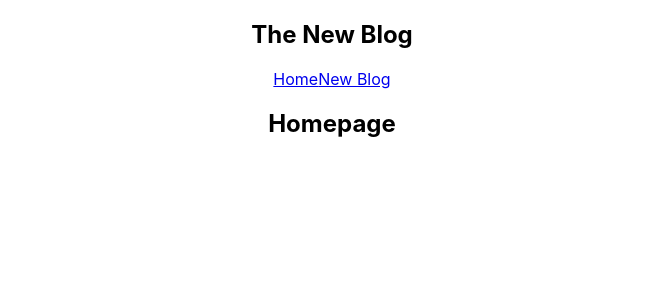
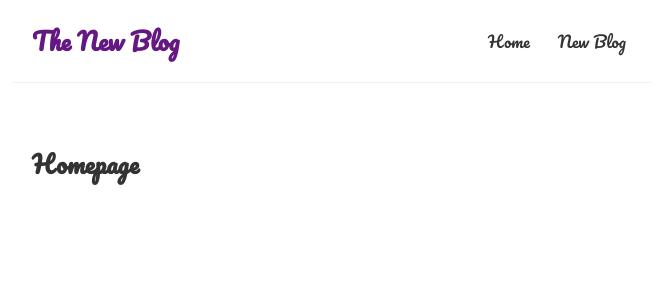
Before and after one commit to wagnergabe/react_blog, a React (Create React App) app in the folder blog/: page / in a window 1280 px wide. Shown: the top 300 px of the page, without its empty margins (308-965 px from the left). Built offline with nearby package versions, Linux system fonts and the light colour scheme.

Commit message:
add basic css

```diff
--- a/blog/src/App.css
+++ /dev/null
@@ -1,38 +0,0 @@
-.App {
-  text-align: center;
-}
-
-.App-logo {
-  height: 40vmin;
-  pointer-events: none;
-}
-
-@media (prefers-reduced-motion: no-preference) {
-  .App-logo {
-    animation: App-logo-spin infinite 20s linear;
-  }
-}
-
-.App-header {
-  background-color: #282c34;
-  min-height: 100vh;
-  display: flex;
-  flex-direction: column;
-  align-items: center;
-  justify-content: center;
-  font-size: calc(10px + 2vmin);
-  color: white;
-}
-
-.App-link {
-  color: #61dafb;
-}
-
-@keyframes App-logo-spin {
-  from {
-    transform: rotate(0deg);
-  }
-  to {
-    transform: rotate(360deg);
-  }
-}
--- a/blog/src/App.js
+++ b/blog/src/App.js
@@ -1,5 +1,3 @@
-
-import './App.css';
 import Navbar from './Navbar';
 import Home from './Home';
 
--- a/blog/src/index.css
+++ b/blog/src/index.css
@@ -1,13 +1,36 @@
-body {
+@import url('https://fonts.googleapis.com/css2?family=Pacifico&display=swap');
+
+/* base styles */
+* {
   margin: 0;
-  font-family: -apple-system, BlinkMacSystemFont, 'Segoe UI', 'Roboto', 'Oxygen',
-    'Ubuntu', 'Cantarell', 'Fira Sans', 'Droid Sans', 'Helvetica Neue',
-    sans-serif;
-  -webkit-font-smoothing: antialiased;
-  -moz-osx-font-smoothing: grayscale;
+  font-family: "Pacifico";
+  color: #333;
 }
-
-code {
-  font-family: source-code-pro, Menlo, Monaco, Consolas, 'Courier New',
-    monospace;
+.navbar {
+  padding: 20px;
+  display: flex;
+  align-items: center;
+  max-width: 600px;
+  margin: 0 auto;
+  border-bottom: 1px solid #f2f2f2;
 }
+.navbar h1 {
+  color: #641882;
+  /*Gengar Purple <3*/
+}
+.navbar .links {
+  margin-left: auto;
+}
+.navbar a {
+  margin-left: 16px;
+  text-decoration: none;
+  padding: 6px;
+}
+.navbar a:hover {
+  color: #f1356d;
+}
+.content {
+  max-width: 600px;
+  margin: 40px auto;
+  padding: 20px;
+}
```
